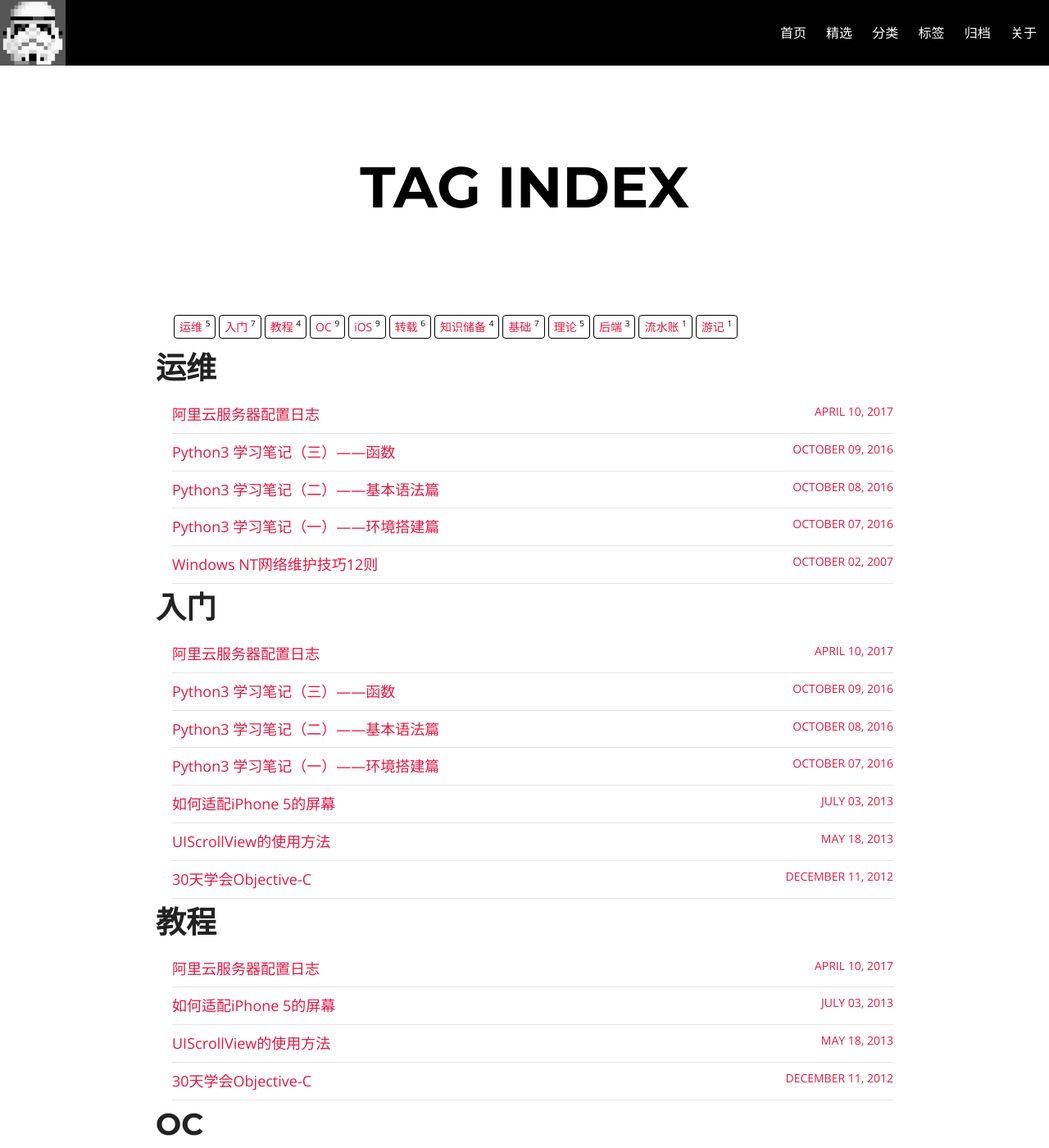
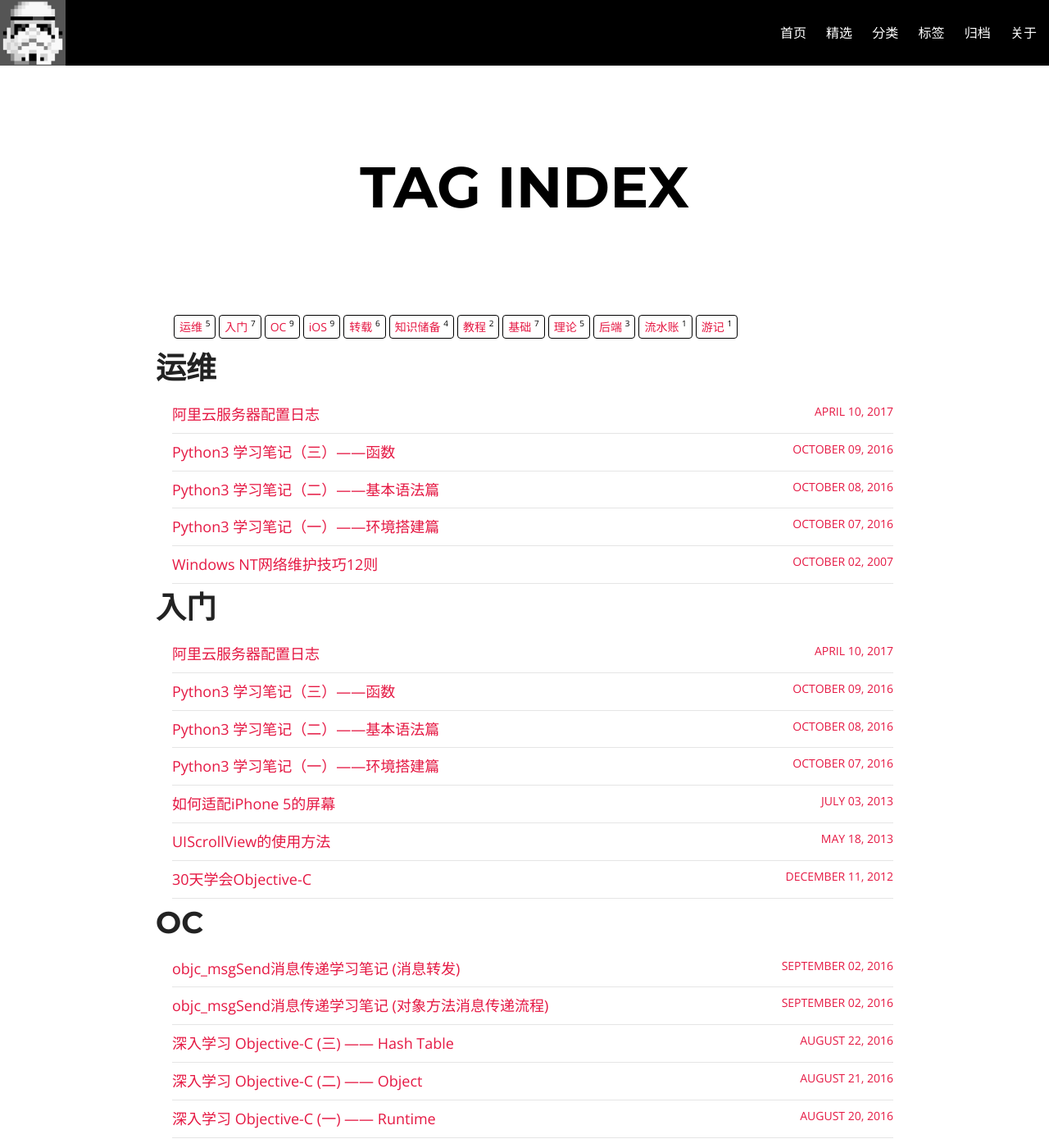
Before and after one commit to XenonChau/blog_jekyll, a Jekyll site: the page built from tags.html, in a window 1280 px wide and 1400 px high. Shown: the whole window at 82% size. Built offline with Jekyll 4.4.1, drawn with Linux system fonts in a browser that asks for light colours; nearby versions of some CDN libraries; some of the changed text lies outside the part shown.

Commit message:
change scroll && learn-oc tag

```diff
--- a/_posts/2012-12-11-learn-oc-in-30-days.md
+++ b/_posts/2012-12-11-learn-oc-in-30-days.md
@@ -4,7 +4,7 @@
 description: "Objective-C"
 modified: 2012-12-11 11:52:31 +8000
 category: Objective-C
-tags: [入门, 教程, OC, iOS]
+tags: [入门, OC, iOS]
 ---
 
 > 考CCNA也没考上，总干网管也不是个事啊！想着换点啥工作，思来想去还是回归本专业，做软件开发吧。
--- a/_posts/2013-05-18-how-to-use-scrollview.md
+++ b/_posts/2013-05-18-how-to-use-scrollview.md
@@ -4,7 +4,7 @@
 description: "UIScrollView"
 modified: 2013-05-18 21:17:03 +8000
 category: Objective-C
-tags: [入门, 教程, OC, iOS]
+tags: [入门, OC, iOS]
 ---
 
 > 序：上一次我们提到过UITableView，通过查看头文件发现它是继承于UIScrollView的子类，为了更好的深入研究，我决定一层层的向下深入研究。
```
